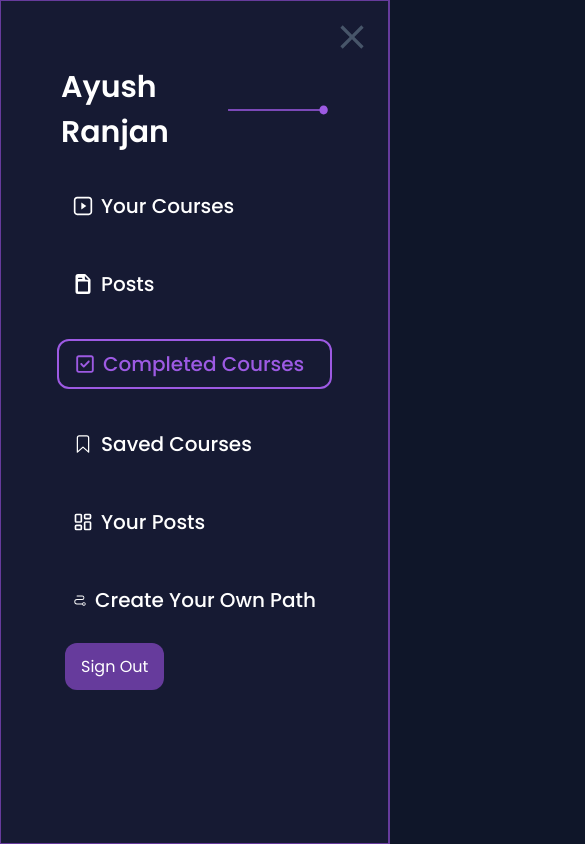
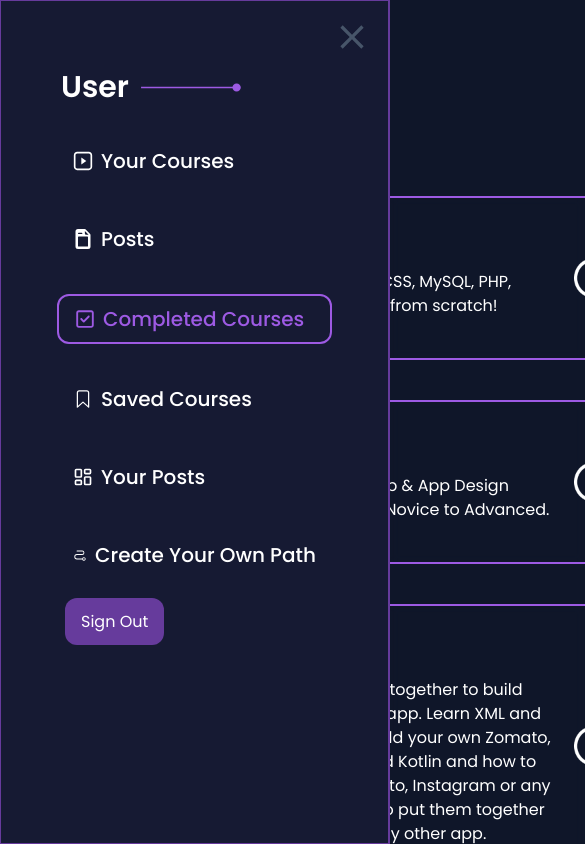
Before and after one commit to MLSAKIIT/AlgoArena, a Next.js app: page /dashboard/completed-courses in a window 390 px wide. Both pictures are taken after a click on the icon 49 px from the left and 49 px from the top of the page. Shown: the top 844 px of the page, 585 px wide, since content can reach past the window. Built offline with nearby package versions, Linux system fonts and the light colour scheme; no server answers.

Commit message:
Username from backend and fixed sidebar

```diff
--- a/src/app/(dashboard)/dashboard/completed-courses/page.jsx
+++ b/src/app/(dashboard)/dashboard/completed-courses/page.jsx
@@ -3,9 +3,9 @@ import Sidebar from "@/components/sidebar/Sidebar";
 
 export default function dashboard() {
   return (
-    <div className="flex">
-      <Sidebar name="Ayush Ranjan"></Sidebar>
-      <div className="absolute md:w-70% right-0">
+    <div className="flex w-screen">
+      <Sidebar></Sidebar>
+      <div className="md:absolute md:w-75% right-10 mt-20 sm:mt-12">
       <CompletedCourses username="AYUSH RANJAN"></CompletedCourses>
       </div>
     </div>
--- a/src/app/(dashboard)/dashboard/saved-courses/page.jsx
+++ b/src/app/(dashboard)/dashboard/saved-courses/page.jsx
@@ -10,7 +10,7 @@ export default async function dashboard() {
   const savedLearningPaths = await getSavedLearningPathsWithProgress();
   return (
     <div className="flex">
-      <Sidebar name="Ayush Ranjan"></Sidebar>
+      <Sidebar></Sidebar>
       <DashboardStaredCourses data={savedLearningPaths} />
     </div>
   );
--- a/src/app/(dashboard)/dashboard/your-courses/page.jsx
+++ b/src/app/(dashboard)/dashboard/your-courses/page.jsx
@@ -9,7 +9,7 @@ export default async function dashboard() {
   const completedLearningPaths = data.filter((learningPath) => learningPath.progress === 100);
   return (
     <div className="flex ">
-      <Sidebar name="Ayush Ranjan"></Sidebar>
+      <Sidebar></Sidebar>
       <Dashboard data={currentlyWatchingLearningPaths} />
     </div>
   );
--- a/src/components/sidebar/Sidebar.jsx
+++ b/src/components/sidebar/Sidebar.jsx
@@ -15,16 +15,17 @@ import vector from "../../../public/assets/icons/Vector.svg";
 import { useState } from "react";
 import { useSession } from "next-auth/react";
 
-const Sidebar = ({ name }) => {
+const Sidebar = () => {
   const [open, setOpen] = useState(false);
   const onClick = () => {
     setOpen(!open);
   };
-  const { data: session } = useSession();
+  const session = useSession();
+    const username = session.data ? session.data.user.name : "User";
 
   return (
     <>
-        <div className="flex justify-between p-6 w-screen lg:hidden ">
+        <div className="absolute md:static flex justify-between p-6 w-screen lg:hidden ">
           <IoMenuOutline onClick={onClick} className={`left-0 z-50`} size={50} />
         </div>
       <div
@@ -44,7 +45,7 @@ const Sidebar = ({ name }) => {
             <h2
               className={` font-semibold font-popins self-center text-[30px] text-white`}
             >
-              {name}
+              {username}
             </h2>
             <Image src={vector} className="ml-3 self-center w-[100px]  " />
           </div>
```
